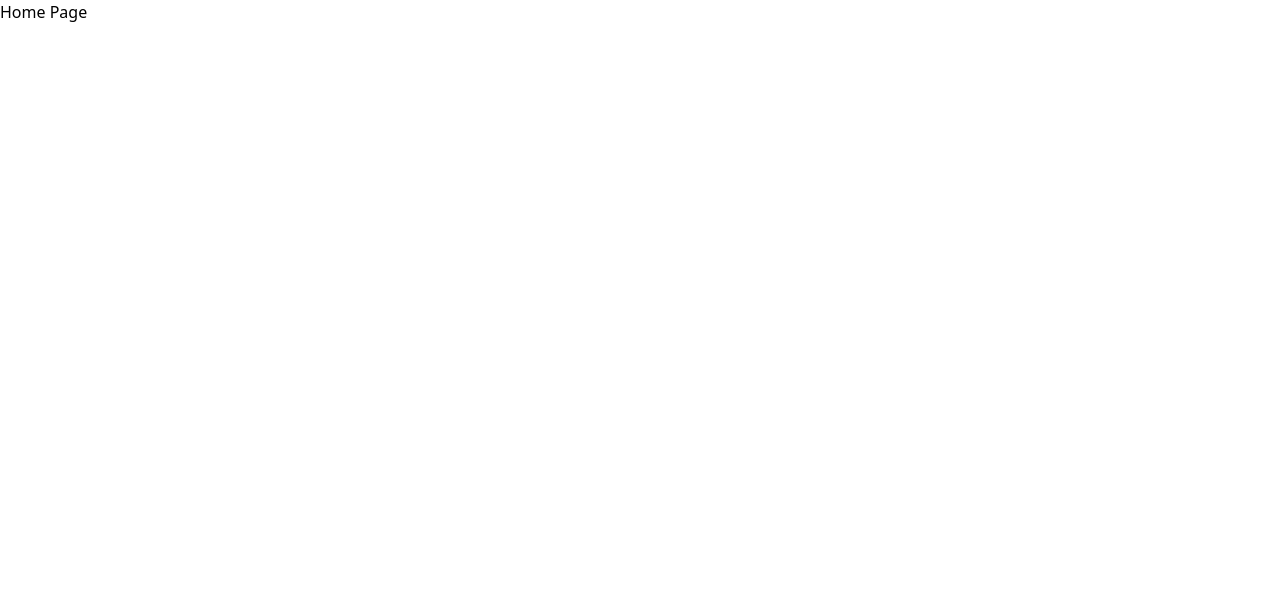
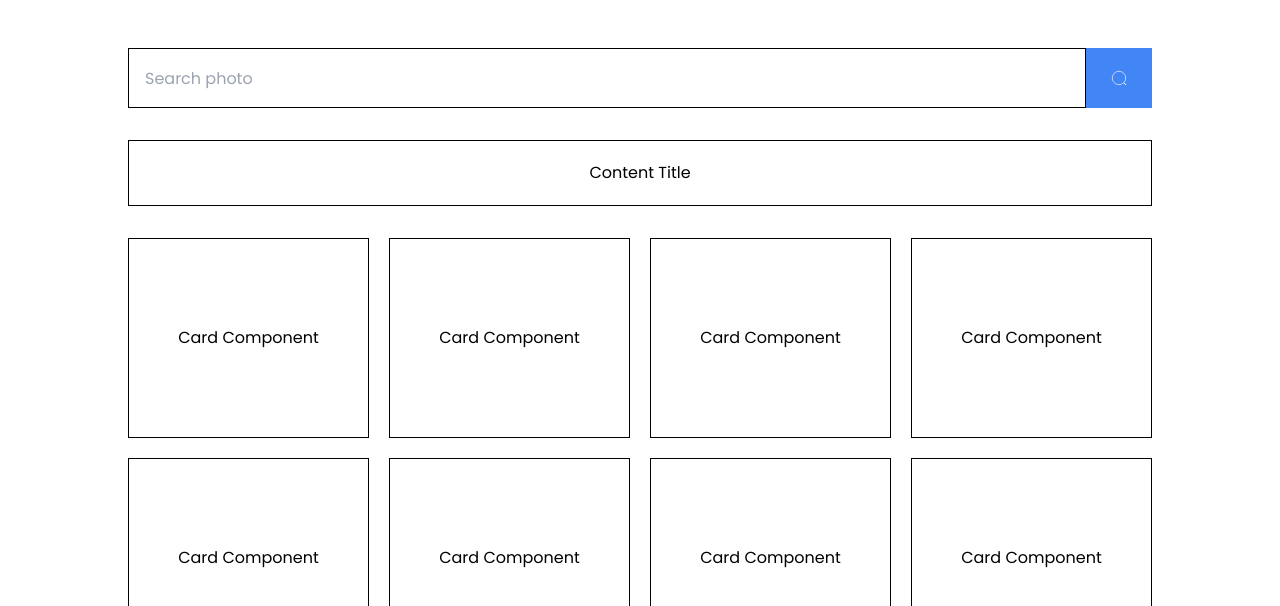
Before and after one commit to restuba/next-base, a Next.js app: page / in a window 1280 px wide. Shown: the top 606 px of the page. Built offline with nearby package versions, Linux system fonts and the light colour scheme.

Commit message:
feat(component): add search bar, content title, and content list in home page

```diff
--- /dev/null
+++ b/src/components/reusable/EmptyState/index.jsx
@@ -0,0 +1,19 @@
+import React from 'react';
+
+import Image from 'next/image';
+
+const EmptyState = () => {
+  return (
+    <div className="flex h-full flex-1 flex-col items-center justify-center rounded-lg bg-gray-100">
+      <Image src="/assets/images/empty-state.svg" alt="no data" height={400} width={400} />
+      <p className="text-center text-base text-gray-500">
+        We couldn&apos;t find anything for &#8220;<span className="font-semibold text-gray-500">query</span>
+        &#8220; with your filters.
+        <br />
+        Try to refine your search..
+      </p>
+    </div>
+  );
+};
+
+export default EmptyState;
--- /dev/null
+++ b/src/components/standalone/Home/ContentList.jsx
@@ -0,0 +1,34 @@
+import React from 'react';
+
+const ContentList = () => {
+  return (
+    <div className="grid grid-cols-1 gap-5 tablet:grid-cols-2 laptop:grid-cols-3 laptopL:grid-cols-4">
+      <div className="flex h-[200px] min-h-[200px] items-center justify-center border border-black">
+        <div>Card Component</div>
+      </div>
+      <div className="flex h-[200px] min-h-[200px] items-center justify-center border border-black">
+        <div>Card Component</div>
+      </div>
+      <div className="flex h-[200px] min-h-[200px] items-center justify-center border border-black">
+        <div>Card Component</div>
+      </div>
+      <div className="flex h-[200px] min-h-[200px] items-center justify-center border border-black">
+        <div>Card Component</div>
+      </div>
+      <div className="flex h-[200px] min-h-[200px] items-center justify-center border border-black">
+        <div>Card Component</div>
+      </div>
+      <div className="flex h-[200px] min-h-[200px] items-center justify-center border border-black">
+        <div>Card Component</div>
+      </div>
+      <div className="flex h-[200px] min-h-[200px] items-center justify-center border border-black">
+        <div>Card Component</div>
+      </div>
+      <div className="flex h-[200px] min-h-[200px] items-center justify-center border border-black">
+        <div>Card Component</div>
+      </div>
+    </div>
+  );
+};
+
+export default ContentList;
--- /dev/null
+++ b/src/components/standalone/Home/ContentTitle.jsx
@@ -0,0 +1,7 @@
+import React from 'react';
+
+const ContentTitle = () => {
+  return <h2 className="flex items-center justify-center border border-black py-5">Content Title</h2>;
+};
+
+export default ContentTitle;
--- /dev/null
+++ b/src/components/standalone/Home/SearchBar.jsx
@@ -0,0 +1,16 @@
+import React from 'react';
+
+import Image from 'next/image';
+
+const SearchBar = () => {
+  return (
+    <div className="relative flex items-center justify-center">
+      <input className="h-[60px] flex-1 rounded-none border border-black px-4" placeholder="Search photo" />
+      <button aria-hidden type="button" className="btn btn-primary h-[60px] rounded-none">
+        <Image src="/assets/icons/loop-icon.svg" alt="" height={16} width={16} className="" />
+      </button>
+    </div>
+  );
+};
+
+export default SearchBar;
--- a/src/pages/index.jsx
+++ b/src/pages/index.jsx
@@ -1,11 +1,21 @@
-import React from 'react';
+import ContentList from '@components/standalone/Home/ContentList';
+import ContentTitle from '@components/standalone/Home/ContentTitle';
+import SearchBar from '@components/standalone/Home/SearchBar';
+import { Poppins } from 'next/font/google';
 
-const Home = () => {
+const poppins = Poppins({ weight: ['400', '500', '600', '700'], subsets: ['latin'] });
+
+export default function Home() {
   return (
-    <div>
-      <div>Home Page</div>
-    </div>
+    <main className={`flex w-full flex-col ${poppins.className}`}>
+      <div className="flex flex-col px-4 py-12 tablet:px-10">
+        <div className="mx-auto flex w-full max-w-screen-laptopM flex-col gap-y-8">
+          <SearchBar />
+          <ContentTitle />
+          <ContentList />
+          {/* create pagination and then render here */}
+        </div>
+      </div>
+    </main>
   );
-};
-
-export default Home;
+}
```
